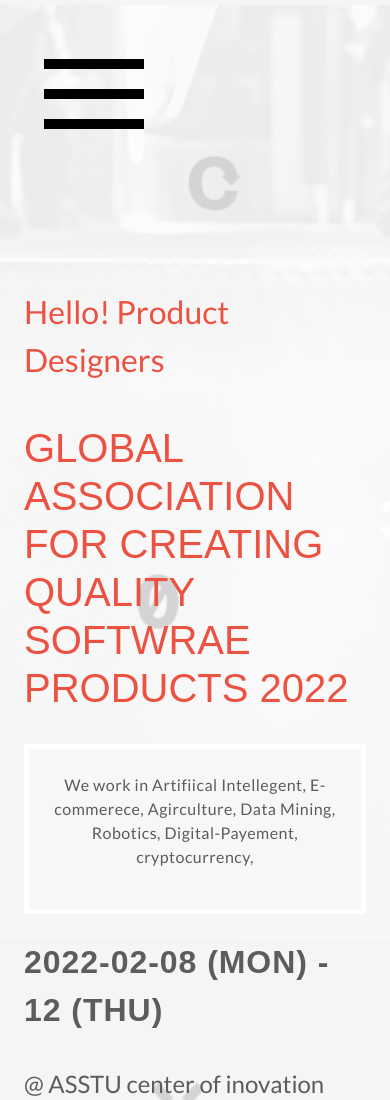
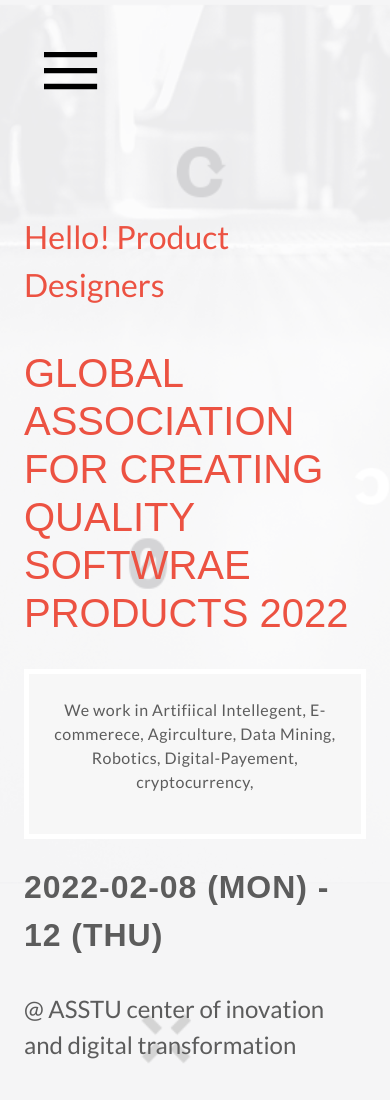
Before and after one commit to melashu/MDS, a website: page index.html in a window 390 px wide. Shown: the top 1100 px of the page. Drawn offline with nearby package versions, Linux system fonts and the light colour scheme; a web font is replaced by a local one.

Commit message:
update hamburger menu size

```diff
--- a/css/mobile.css
+++ b/css/mobile.css
@@ -31,7 +31,7 @@ a {
 }
 
 .menu-icon {
-  margin: 20px 20px 120px 20px;
+  margin: 20px 20px 60px 20px;
 }
 
 .nav-bar {
--- a/index.html
+++ b/index.html
@@ -68,8 +68,8 @@
     <main>
         <section class="headline-section">
 
-            <svg fill="#000000" class="menu-icon" id="menu-icon" xmlns="http://www.w3.org/2000/svg" viewBox="0 0 50 50"
-                width="100px" height="100px">
+            <svg fill="#000000" class="menu-icon" id="menu-icon" xmlns="http://www.w3.org/2000/svg" viewBox="0 0 80 80"
+                width="85px" height="85px">
                 <path
                     d="M 0 7.5 L 0 12.5 L 50 12.5 L 50 7.5 Z M 0 22.5 L 0 27.5 L 50 27.5 L 50 22.5 Z M 0 37.5 L 0 42.5 L 50 42.5 L 50 37.5 Z" />
             </svg>
```
Also changed, not shown: about.html (+3 -2 lines), image/closemenu.png (added).
